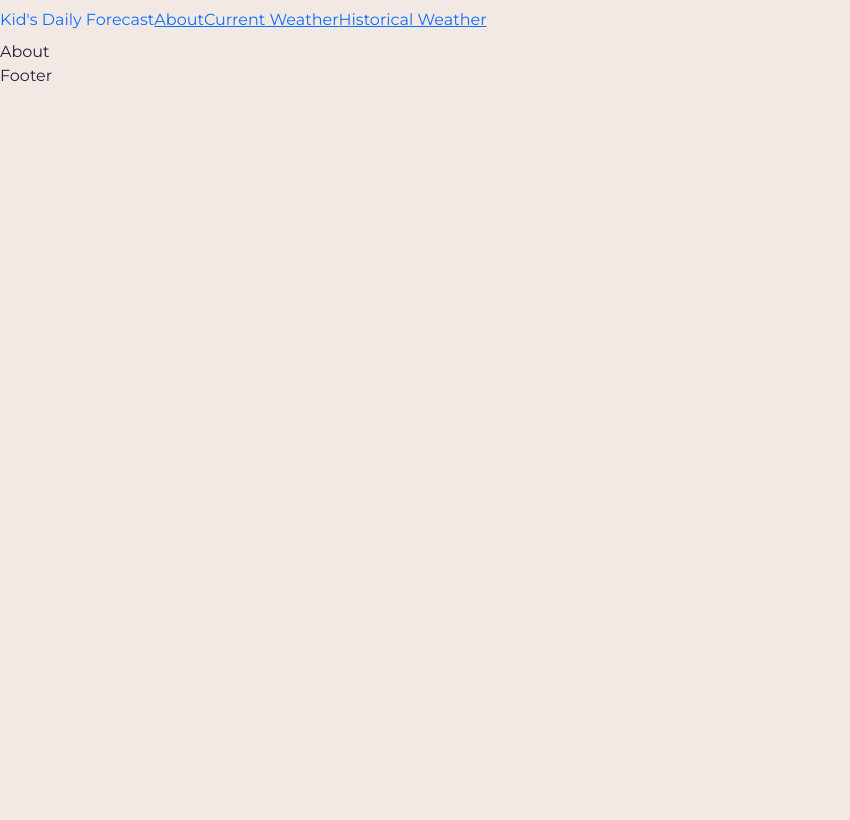
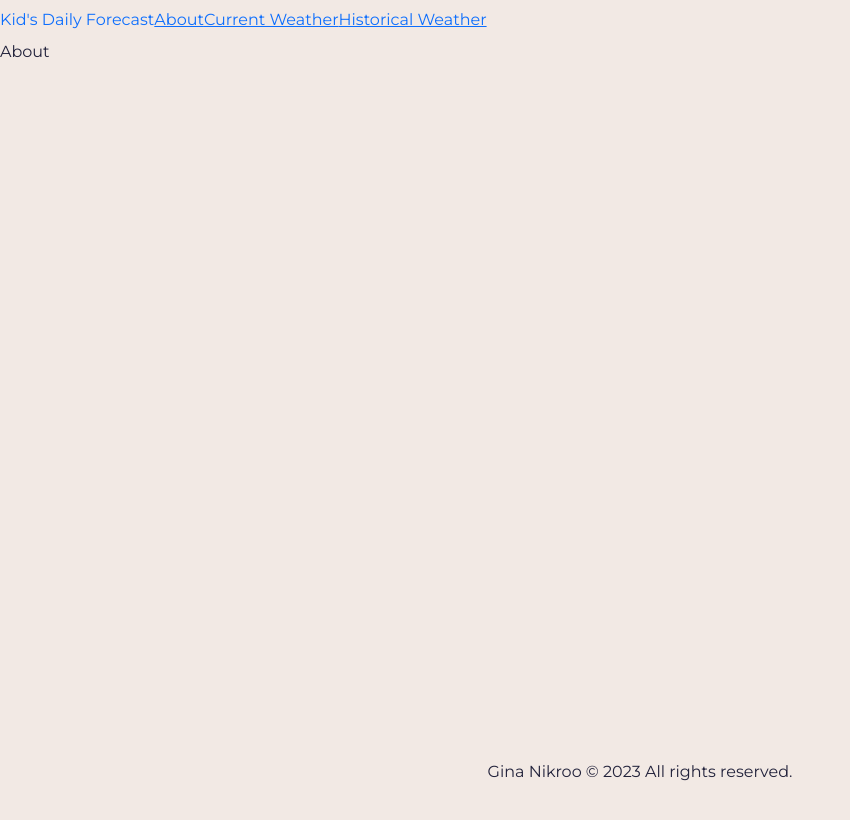
Before and after one commit to GNikroo/weather-junior, a React (Create React App) app in the folder kids-weather/: page /about in a window 1280 px wide. Shown: the top 820 px of the page, without its empty margins (0-850 px from the left). Built offline with nearby package versions, Linux system fonts and the light colour scheme; a web font is replaced by a local one.

Commit message:
Update footer with copyright

```diff
--- a/kids-weather/src/components/Footer.js
+++ b/kids-weather/src/components/Footer.js
@@ -1,7 +1,17 @@
 import React from "react";
+import { Card, Container } from "react-bootstrap";
+import appStyles from "../App.module.css";
 
 const Footer = () => {
-  return <div>Footer</div>;
+  const currentYear = new Date().getFullYear();
+
+  return (
+    <Container className={`${appStyles.Section} text-center`}>
+      <Card.Footer className="fixed-bottom">
+        <p>Gina Nikroo &copy; {currentYear} All rights reserved.</p>
+      </Card.Footer>
+    </Container>
+  );
 };
 
 export default Footer;
```
